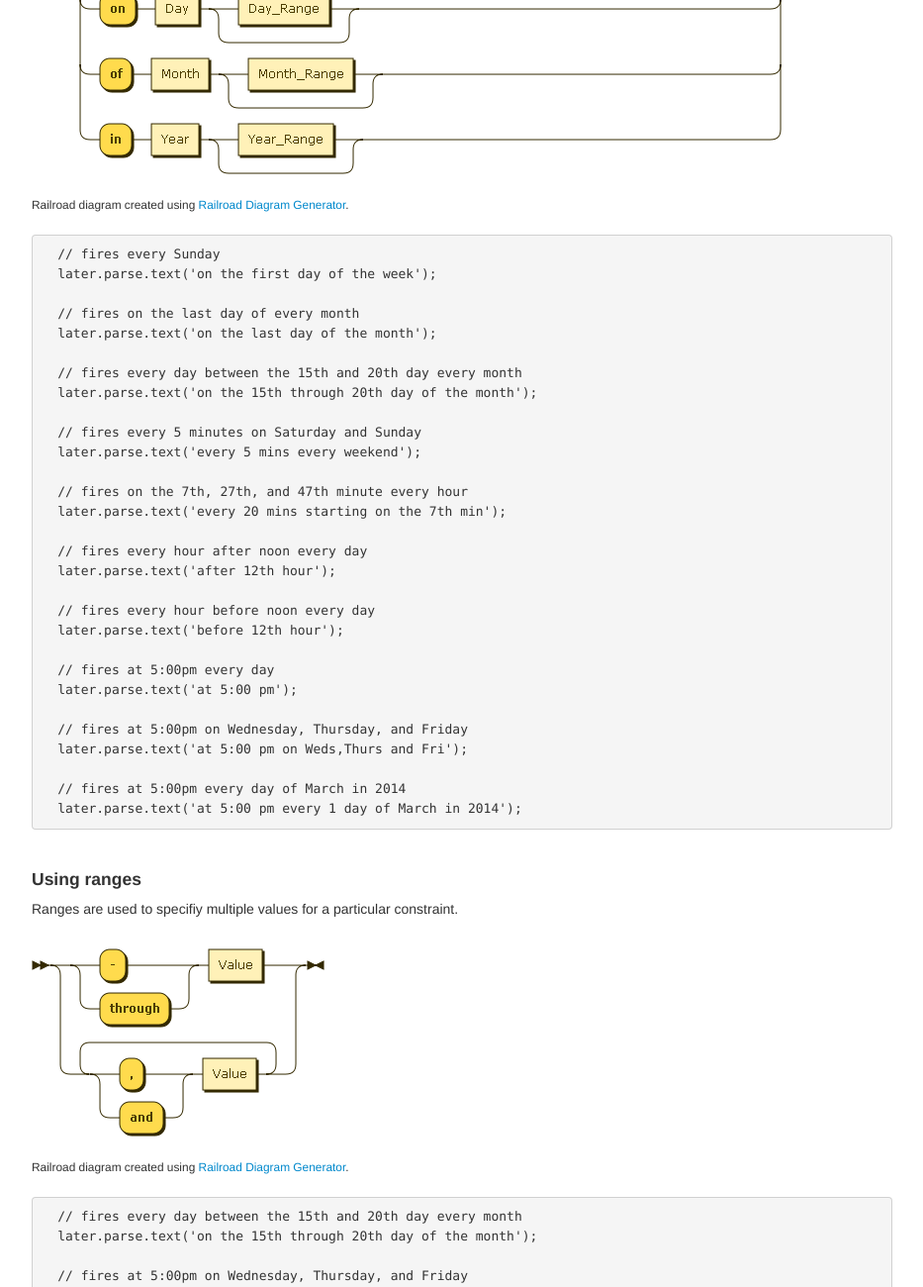
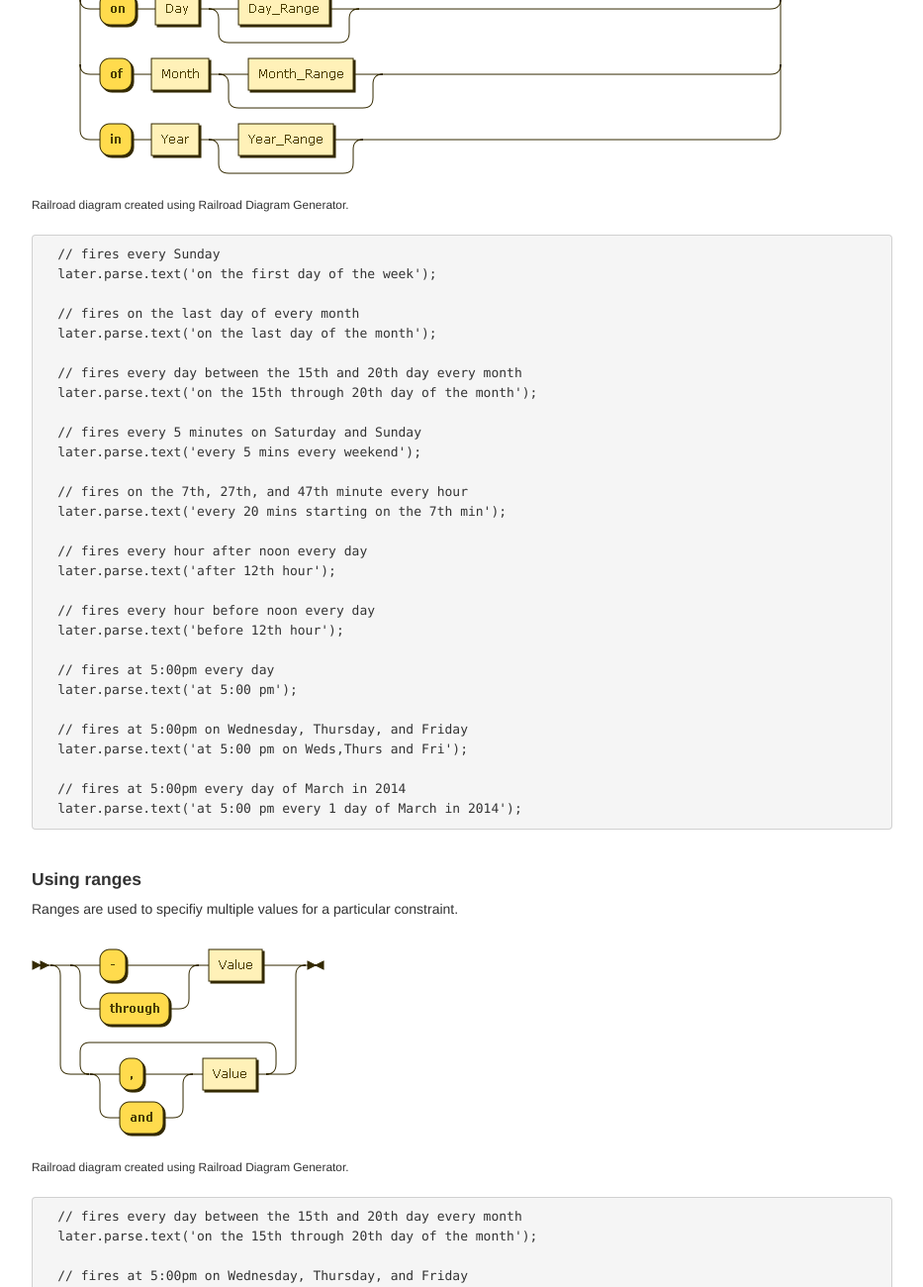
Before and after one commit to bunkat/later, a plain HTML site: page parsers.html in a window 1280 px wide. Shown: the part 6296-7596 px from the top of the page at 99% size, without its empty margins (323-1256 px from the left). Drawn offline with Linux system fonts and the light colour scheme.

Commit message:
Remove broken links to Diagram Generator

```diff
--- a/parsers.html
+++ b/parsers.html
@@ -398,7 +398,7 @@
             <code>exception</code> keyword starts an exception schedule.</p>
           <img src='./assets/img/Composite.png'>
           <br/>
-          <small>Railroad diagram created using <a href="http://railroad.my28msec.com/rr/ui">Railroad Diagram Generator</a>.</small>
+          <small>Railroad diagram created using Railroad Diagram Generator.</small>
           <br/>
           <br/>
 
@@ -437,7 +437,7 @@
 
           <img src='./assets/img/Schedule.png'>
           <br/>
-          <small>Railroad diagram created using <a href="http://railroad.my28msec.com/rr/ui">Railroad Diagram Generator</a>.</small>
+          <small>Railroad diagram created using Railroad Diagram Generator.</small>
           <br/>
           <br/>
 
@@ -480,7 +480,7 @@
             constraint.</p>
           <img src='./assets/img/Range.png'>
           <br/>
-          <small>Railroad diagram created using <a href="http://railroad.my28msec.com/rr/ui">Railroad Diagram Generator</a>.</small>
+          <small>Railroad diagram created using Railroad Diagram Generator.</small>
           <br/>
           <br/>
 
```
